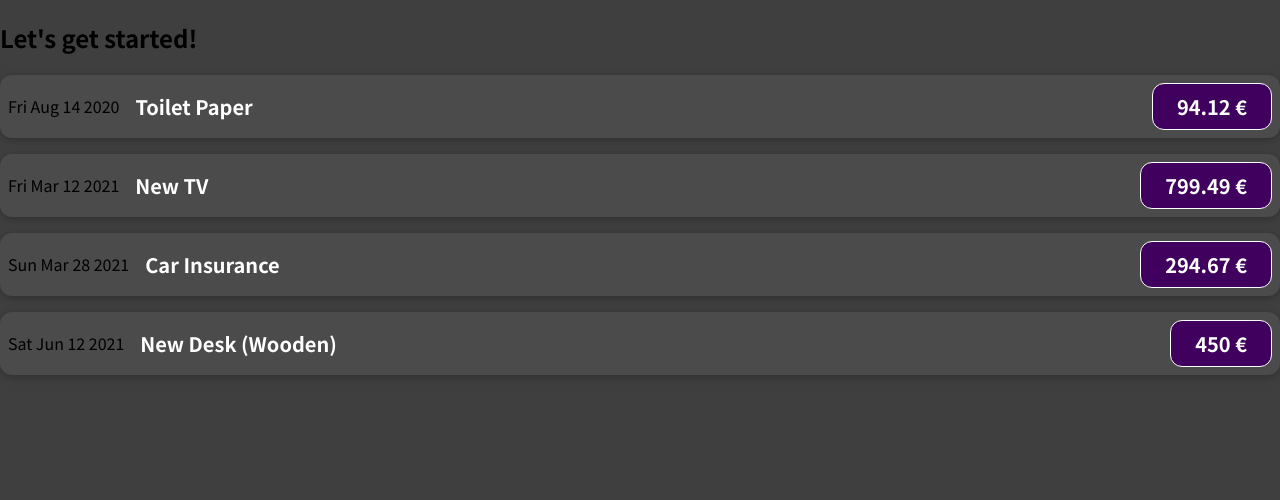
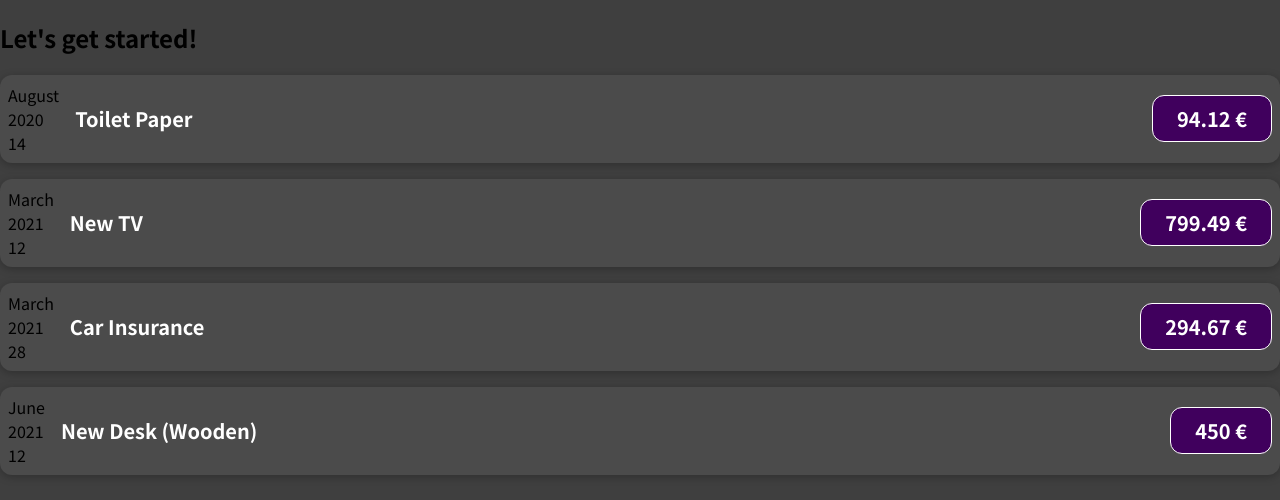
Before and after one commit to Jean-f-05/react-app-proj, a JavaScript app: page / in a window 1280 px wide. Shown: the top 500 px of the page. Built offline with nearby package versions, Linux system fonts and the light colour scheme.

Commit message:
added expenseDate componenet & passed props

```diff
--- a/src/App.js
+++ b/src/App.js
@@ -29,22 +29,22 @@ function App() {
         title={expenses[0].title}
         amount={expenses[0].amount}
         date={expenses[0].date}
-      ></ExpenseItem>
+      />
       <ExpenseItem
         title={expenses[1].title}
         amount={expenses[1].amount}
         date={expenses[1].date}
-      ></ExpenseItem>
+      />
       <ExpenseItem
         title={expenses[2].title}
         amount={expenses[2].amount}
         date={expenses[2].date}
-      ></ExpenseItem>
+      />
       <ExpenseItem
         title={expenses[3].title}
         amount={expenses[3].amount}
         date={expenses[3].date}
-      ></ExpenseItem>
+      />
     </div>
   );
 }
--- /dev/null
+++ b/src/components/ExpenseDate.js
@@ -0,0 +1,15 @@
+function ExpenseDate(data) {
+  const month = data.date.toLocaleString("en-US", { month: "long" });
+  const year = data.date.toLocaleString("en-US", { year: "numeric" });
+  const day = data.date.toLocaleString("en-US", { day: "2-digit" });
+
+  return (
+    <div>
+      <div>{month}</div>
+      <div>{year}</div>
+      <div>{day}</div>
+    </div>
+  );
+}
+
+export default ExpenseDate;
--- a/src/components/ExpenseItem.js
+++ b/src/components/ExpenseItem.js
@@ -1,9 +1,10 @@
+import ExpenseDate from "./ExpenseDate";
 import "./ExpenseItem.css";
 
 function ExpenseItem(data) {
   return (
     <div className="expense-item">
-      <div>{data.date.toDateString()}</div>
+      <ExpenseDate date={data.date} />
       <div className="expense-item__description">
         <h2>{data.title}</h2>
         <div className="expense-item__price">{data.amount} €</div>
```
Also changed, not shown: 1 other file (tests, documents, lock files or other folders).
